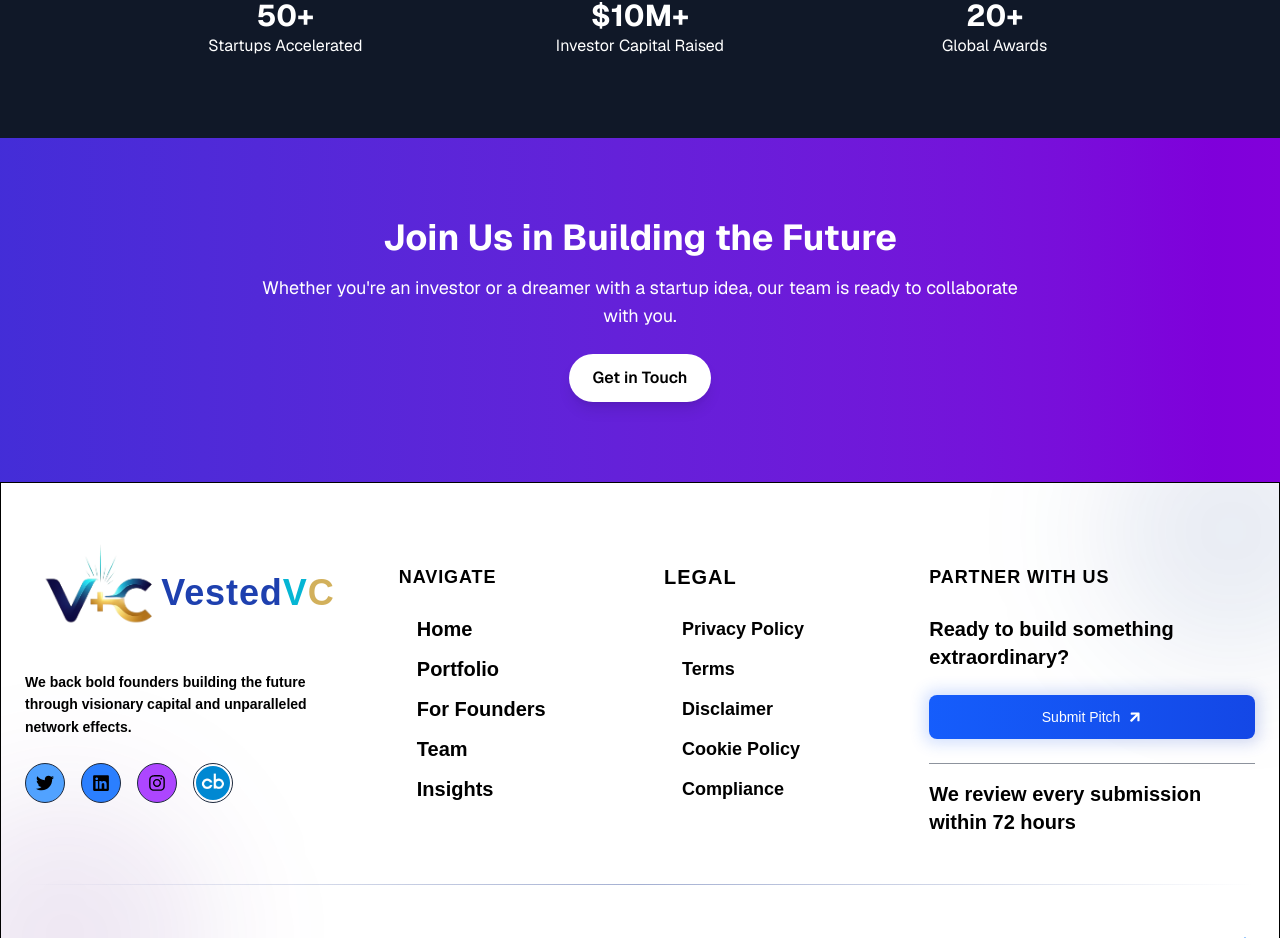
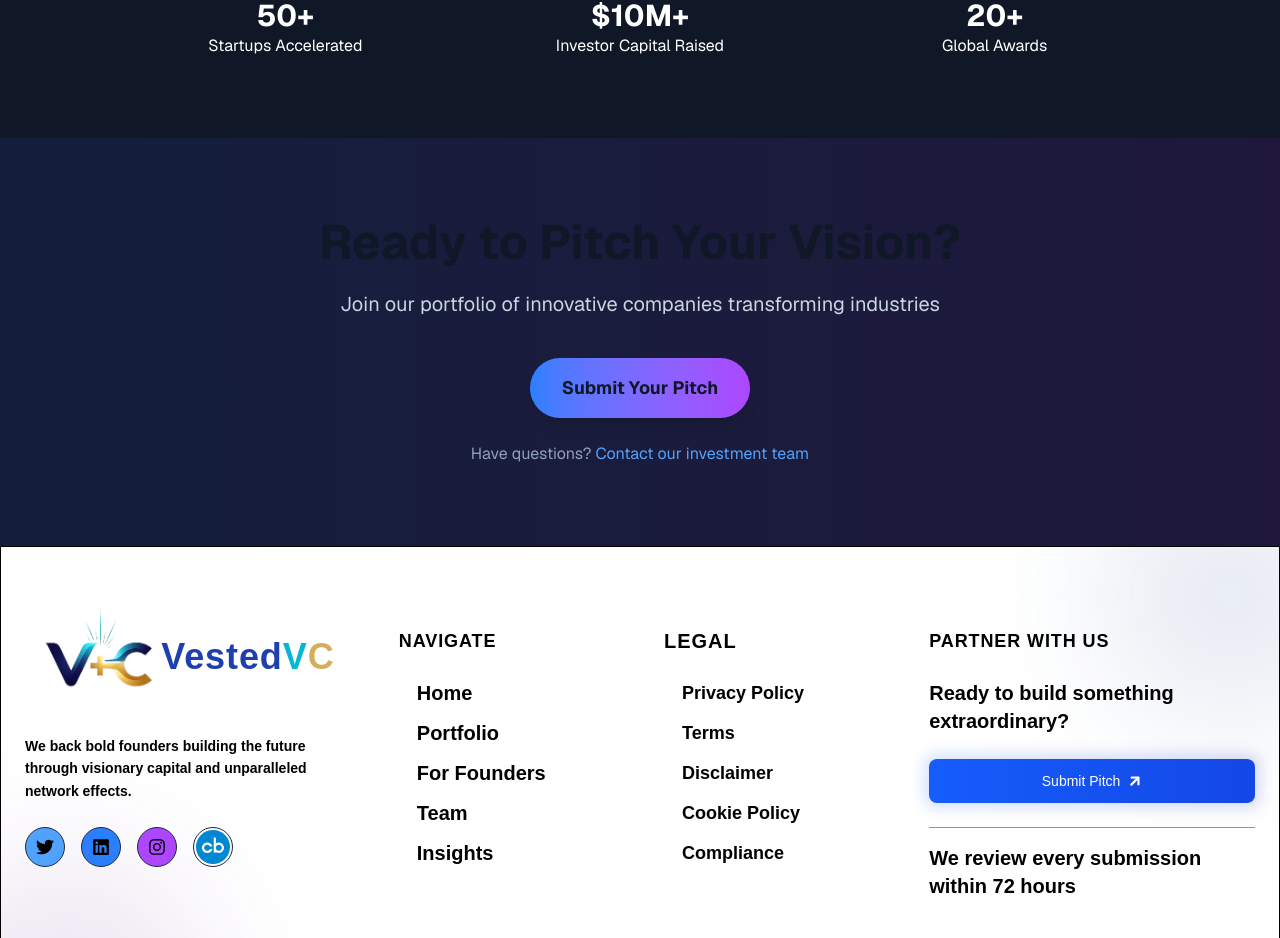
Before and after one commit to AHMAD789999/VestedVC, a Next.js app: page /team in a window 1280 px wide. Shown: the part 2656-3594 px from the top of the page. Built offline with nearby package versions, Linux system fonts and the light colour scheme.

Commit message:
add this changing

```diff
--- a/src/app/team/page.jsx
+++ b/src/app/team/page.jsx
@@ -87,20 +87,22 @@ const  TeamPage=()=> {
         </motion.div>
       </section>
 
-      {/* Section 6: Call to Action */}
-      <section className="py-20 bg-gradient-to-r from-indigo-700 to-purple-700 text-white text-center px-6">
-        <motion.div
-          initial={{ scale: 0.9, opacity: 0 }}
-          whileInView={{ scale: 1, opacity: 1 }}
-          transition={{ duration: 0.6 }}
-          className="max-w-3xl mx-auto"
-        >
-          <h2 className="text-4xl font-bold mb-4">Join Us in Building the Future</h2>
-          <p className="text-lg mb-6">Whether you're an investor or a dreamer with a startup idea, our team is ready to collaborate with you.</p>
-          <button className=" bg-white hover:bg-black hover:text-white  font-semibold px-6 py-3 rounded-full shadow-lg text-black transition">Get in Touch</button>
-        </motion.div>
+       <section className="py-20 relative overflow-hidden bg-gradient-to-r from-blue-900/20 to-purple-900/20">
+        <div className="container mx-auto px-4 relative z-10">
+          <div className="max-w-4xl mx-auto text-center">
+            <h2 className="text-4xl md:text-5xl font-bold mb-6">Ready to Pitch Your Vision?</h2>
+            <p className="text-xl text-slate-300 mb-10 max-w-2xl mx-auto">
+              Join our portfolio of innovative companies transforming industries
+            </p>
+            <a href="#pitch-form" className="inline-block px-8 py-4 bg-gradient-to-r from-blue-500 to-purple-500 rounded-full font-bold text-lg shadow-lg hover:shadow-xl transition-all transform hover:scale-105">
+              Submit Your Pitch
+            </a>
+            <p className="text-slate-400 mt-6">
+              Have questions? <a href="#" className="text-blue-400 hover:underline">Contact our investment team</a>
+            </p>
+          </div>
+        </div>
       </section>
-
       {/* Section 7: Footer */}
 
     </main>
```
